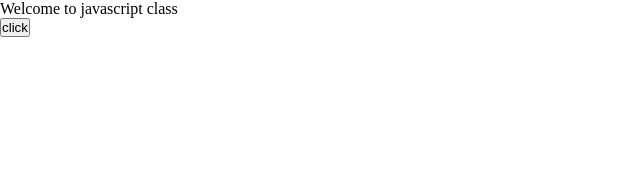
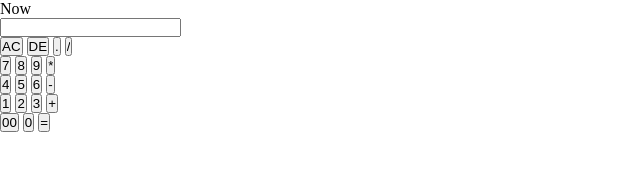
Before and after one commit to OkekeChisom/javascript_Codes, a plain HTML site: page index.html in a window 1280 px wide. Shown: the whole page, without its empty margins (0-640 px from the left). Drawn offline with Linux system fonts and the light colour scheme.

Commit message:
Add files via upload

```diff
--- a/index.html
+++ b/index.html
@@ -4,15 +4,53 @@
     <meta charset="UTF-8">
     <meta name="viewport" content="width=device-width, initial-scale=1.0">
     <link rel="stylesheet" href="index.css">
-    <title>Document</title>
+    <title>My calculator</title>
 </head>
 <body>
-    <div>Welcome to javascript class</div>
-<button onclick="alert('hello')">click</button>
+  <div id="clock">
+      <div class="label">Now</div>
+      <div id="current-time"></div>
+  </div>
+  </div>
 
-    <!-- <script src="operators.js"></script>  -->
-    <!-- <script src="datatypeandvariables.js"></script> -->
-     <script src="control Structures/conditionalStatament.js"></script>
+  <div class="container">
+    <div class="calculator">
+        <form>
+            <div class="display">
+                <input type="text" name="display">
+            </div>
+            <div>
+              <input type="button" value="AC" onclick="display.value ='' " class="operator">
+              <input type="button" value="DE" onclick="display.value = display.value.toString().slice(0,-1) " class="operator">
+              <input type="button" value="." onclick="display.value +='.' " class="operator">
+              <input type="button" value="/" onclick="display.value +='/' " class="operator">
+            </div>
+            <div>
+              <input type="button" value="7" onclick="display.value +='7' ">
+              <input type="button" value="8" onclick="display.value +='8' ">
+              <input type="button" value="9" onclick="display.value +='9' ">
+              <input type="button" value="*" onclick="display.value +='*' " class="operator">
+            </div>
+            <div>
+              <input type="button" value="4" onclick="display.value +='4' ">
+              <input type="button" value="5" onclick="display.value +='5' ">
+              <input type="button" value="6" onclick="display.value +='6' ">
+              <input type="button" value="-"  onclick="display.value +='-' " class="operator">
+            </div>
+            <div>
+              <input type="button" value="1"  onclick="display.value +='1' ">
+              <input type="button" value="2"  onclick="display.value +='2' ">
+              <input type="button" value="3"  onclick="display.value +='3' ">
+              <input type="button" value="+"  onclick="display.value +='+' " class="operator">
+            </div>
+            <div>
+              <input type="button" value="00"  onclick="display.value +='00' ">
+              <input type="button" value="0"  onclick="display.value +='0' ">
+              <input type="button" value="=" onclick="display.value = eval(display.value)" class="equal" class="operator">
+            </div>
+        </form>
+    </div>
+  </div>
 
 </body>
 </html>
```
